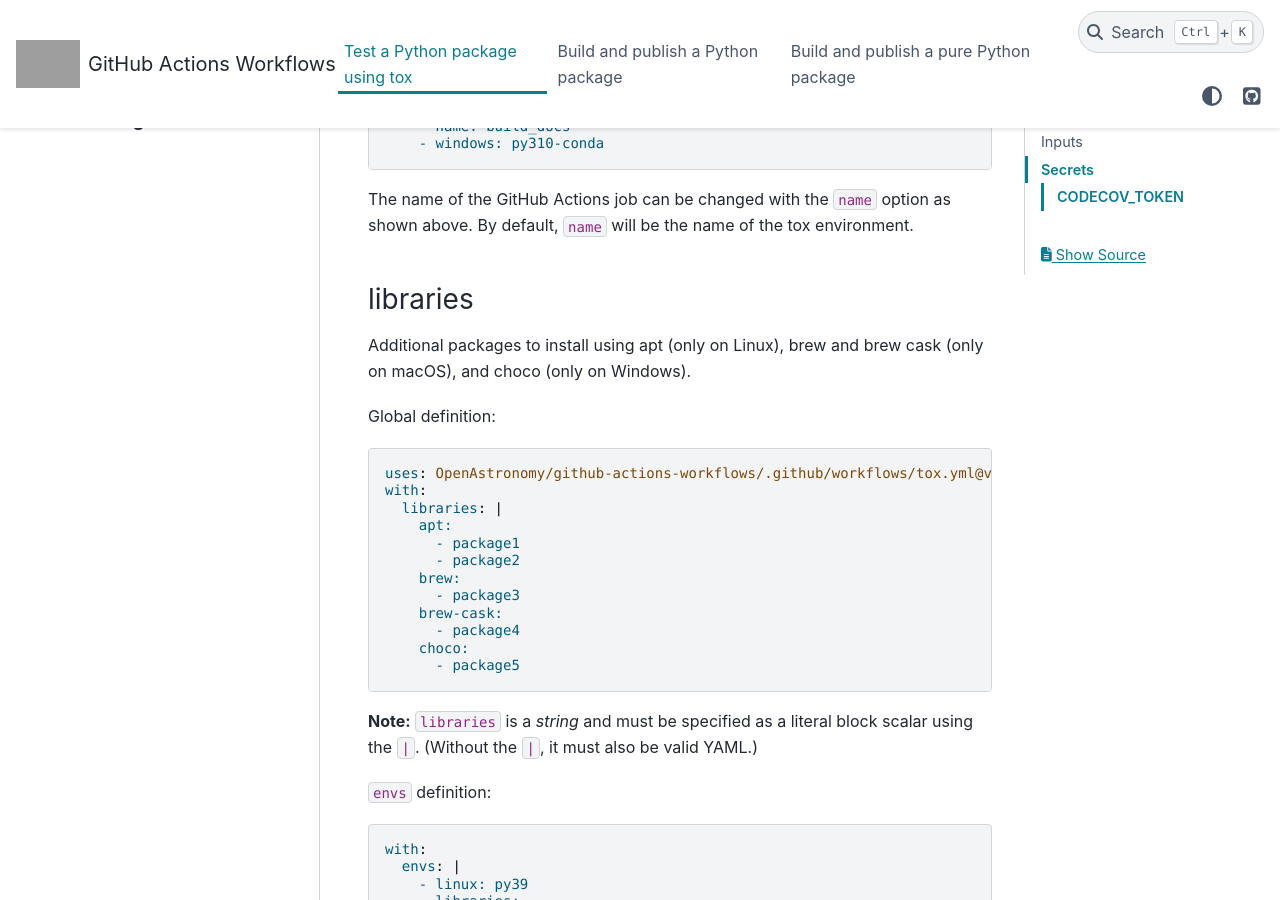
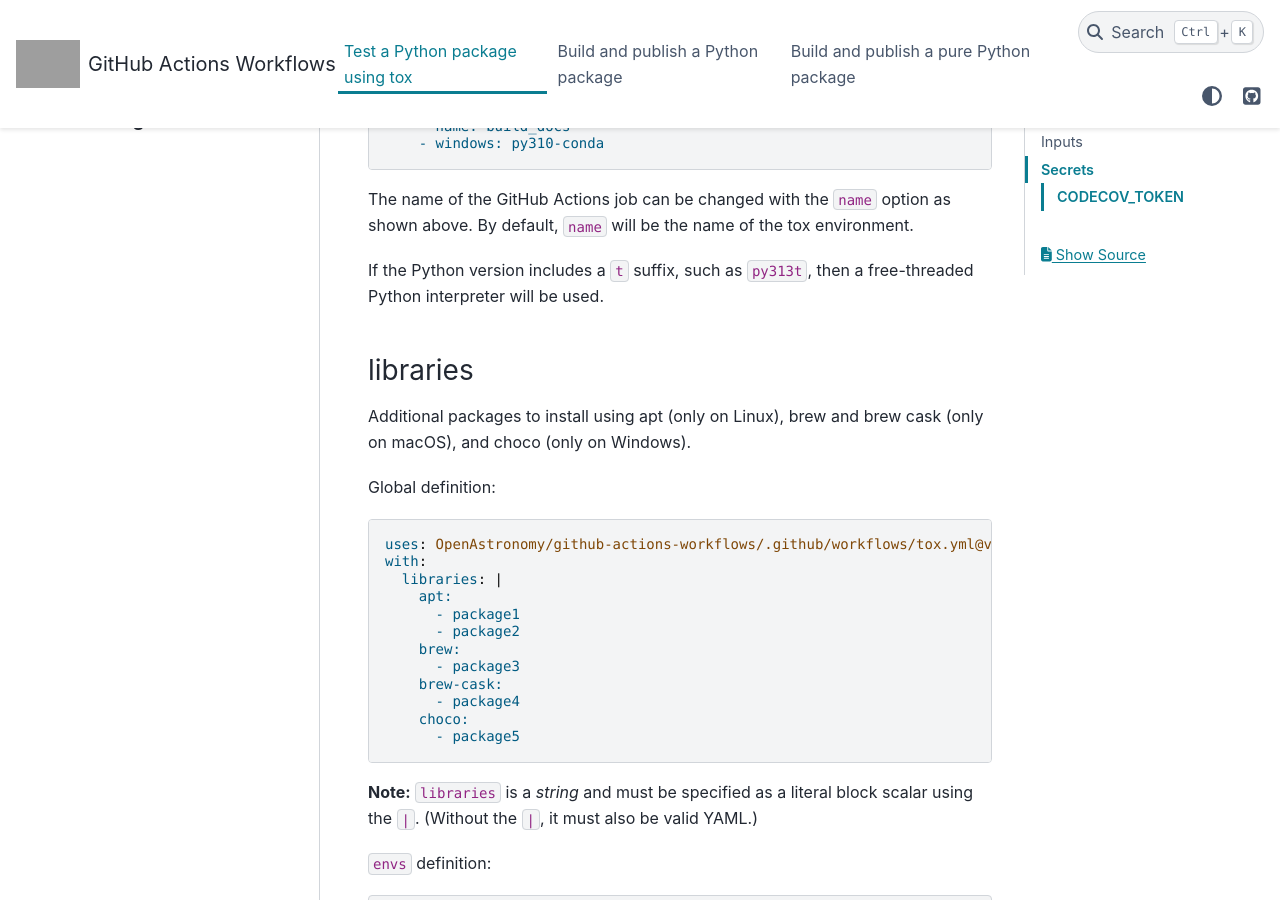
Before and after one commit to OpenAstronomy/github-actions-workflows, a Sphinx documentation site: the page built from docs/source/tox.rst, in a window 1280 px wide and 900 px high, scrolled down 1594 px. Built offline with Sphinx 7.4.7 and the PyData theme 0.15.4, drawn with Linux system fonts in a browser that asks for light colours; grey boxes are pictures that could not be loaded.

Commit message:
Update docs

```diff
--- a/docs/source/tox.rst
+++ b/docs/source/tox.rst
@@ -81,6 +81,9 @@ Example:
 The name of the GitHub Actions job can be changed with the ``name``
 option as shown above. By default, ``name`` will be the name of the tox
 environment.
+
+If the Python version includes a ``t`` suffix, such as ``py313t``, then
+a free-threaded Python interpreter will be used.
 
 libraries
 ^^^^^^^^^
```
